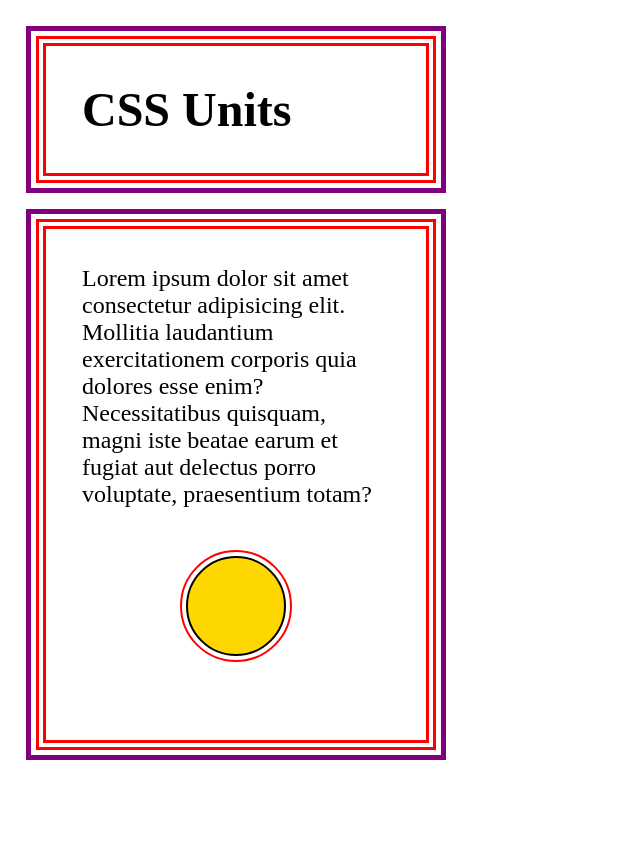
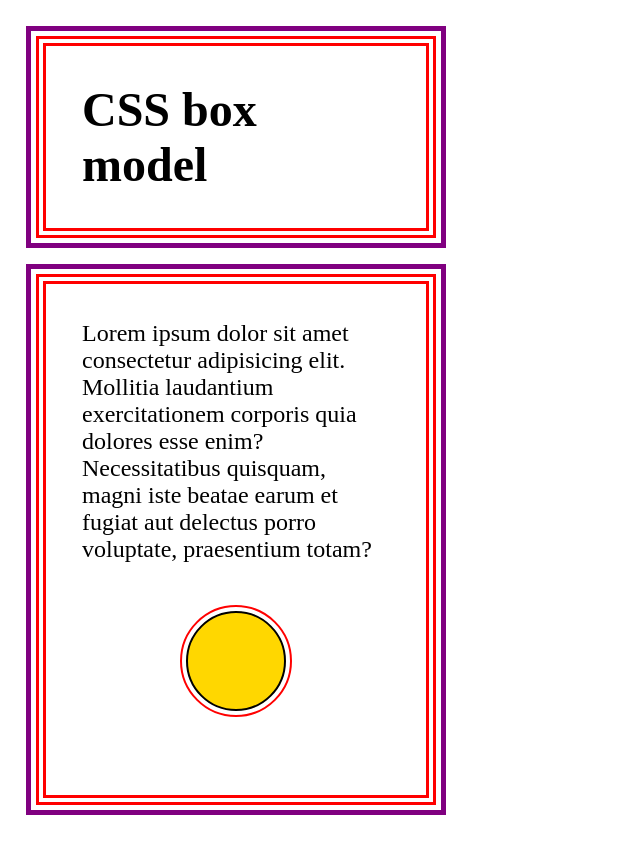
Before and after one commit to singhparambir/CSSupdates, a plain HTML site: page chapter5-box model/index.html in a window 1280 px wide. Shown: the whole page, without its empty margins (0-640 px from the left). Before the commit the page ends 800 px from the top, so only its background shows below. Drawn offline with Linux system fonts and the light colour scheme.

Commit message:
Update index.html

```diff
--- a/chapter5-box model/index.html
+++ b/chapter5-box model/index.html
@@ -11,7 +11,7 @@
 
 <body>
     <header class="container">
-        <h1>CSS Units</h1>
+        <h1>CSS box model</h1>
     </header>
     <main class = container>
         <p>Lorem ipsum dolor sit amet consectetur adipisicing elit. Mollitia laudantium exercitationem corporis quia
```
